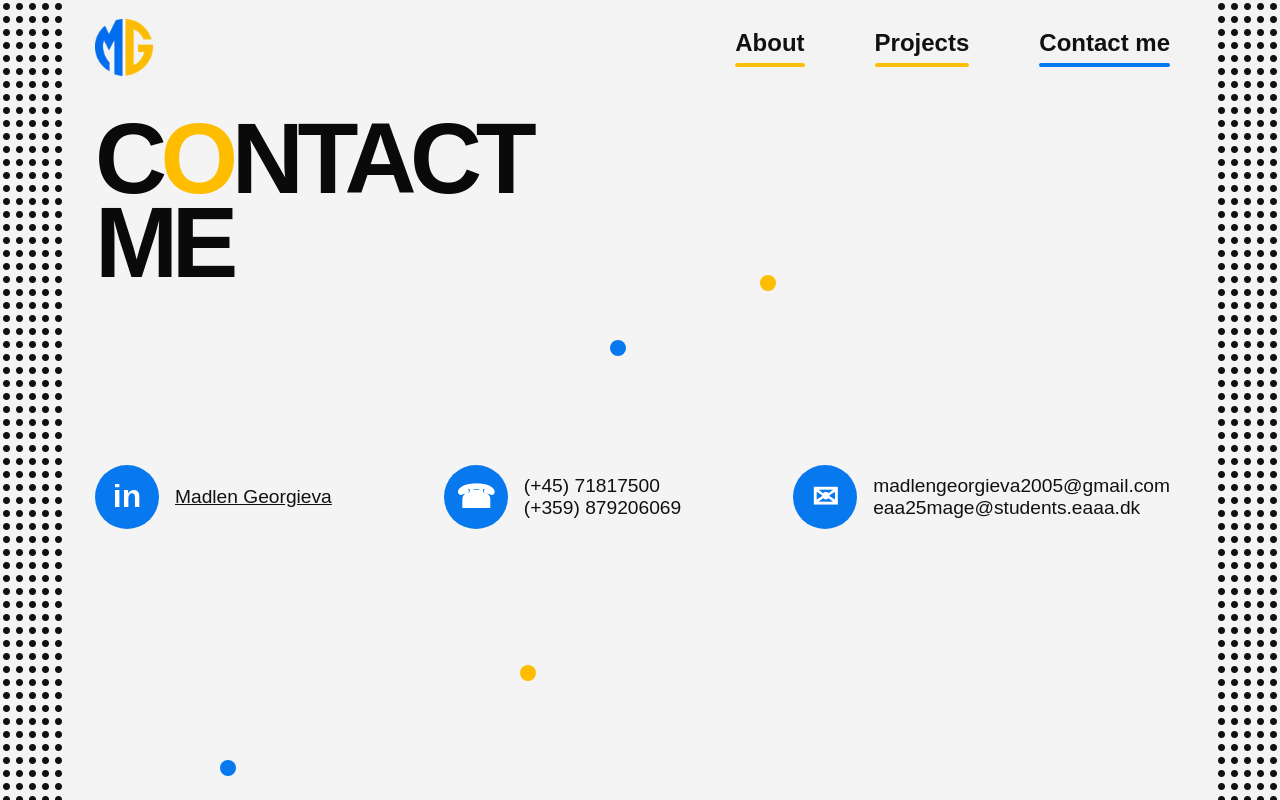
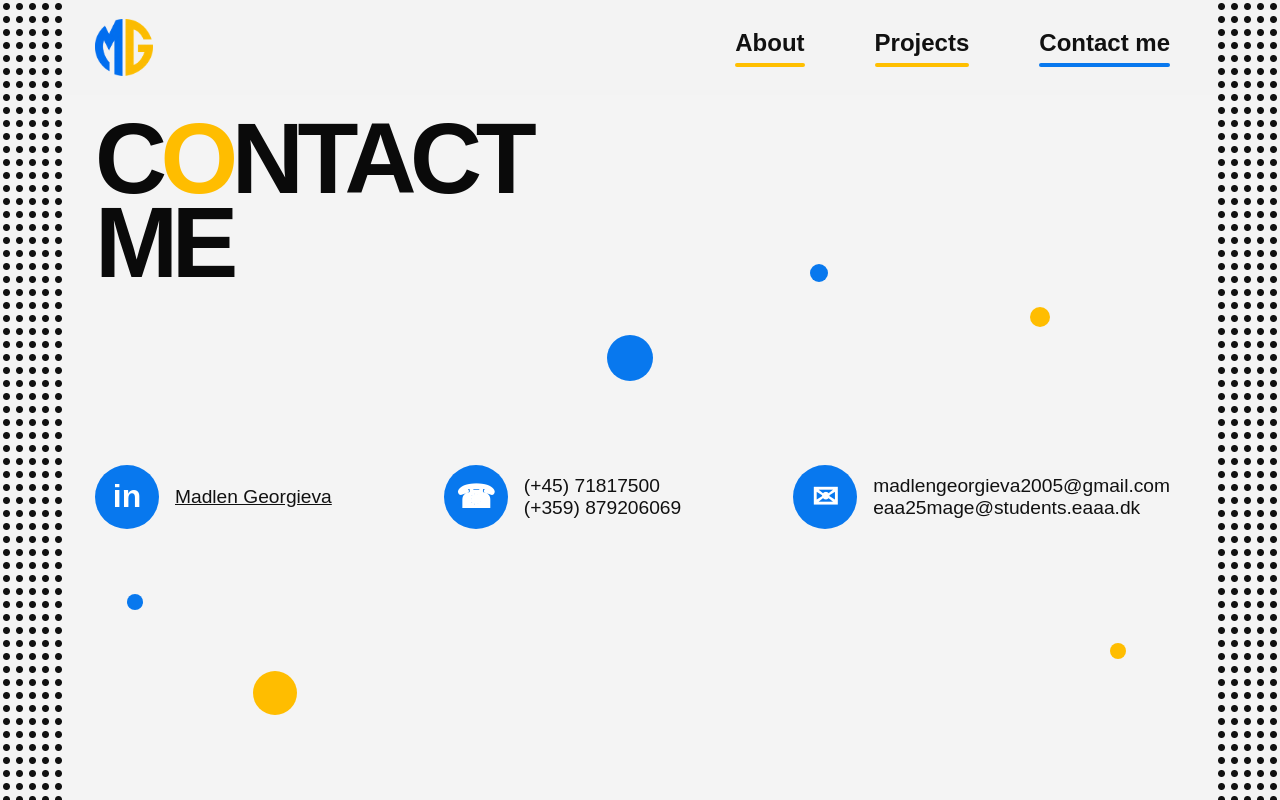
Before and after one commit to MadlenGeorgieva/Portfolio, a React (Vite) app: page /#/contact in a window 1280 px wide. Built offline with nearby package versions, Linux system fonts and the light colour scheme.

Commit message:
Balance contact accents and unify dotted frames

```diff
--- a/src/Components/ProjectDetailTemplate.module.css
+++ b/src/Components/ProjectDetailTemplate.module.css
@@ -46,3 +46,7 @@
 @media(max-width:760px){.hero{width:calc(100% - 90px);border-radius:24px}}
 
 .stackedTitle .titleWord{display:block}
+
+/* Match the shared dotted frame used by every portfolio page. */
+.dots{background-image:radial-gradient(circle,#111 3px,transparent 4px);background-size:13px 13px;background-position:center top}
+@media(max-width:760px){.dots{background-image:radial-gradient(circle,#111 2px,transparent 2.5px);background-size:10px 10px}}
--- a/src/Pages/Contact.jsx
+++ b/src/Pages/Contact.jsx
@@ -11,6 +11,14 @@ function Contact() {
         <a href="tel:+4571817500"><span>(+45) 71817500<br />(+359) 879206069</span><b aria-label="Phone">☎</b></a>
         <a href="mailto:madlengeorgieva2005@gmail.com"><span>madlengeorgieva2005@gmail.com<br />eaa25mage@students.eaaa.dk</span><b aria-label="Email">✉</b></a>
       </section>
+      <div className={styles.decorCircles} aria-hidden="true">
+        <i className={`${styles.decorCircle} ${styles.largeBlue}`} />
+        <i className={`${styles.decorCircle} ${styles.largeYellow}`} />
+        <i className={`${styles.decorCircle} ${styles.smallBlueOne}`} />
+        <i className={`${styles.decorCircle} ${styles.smallBlueTwo}`} />
+        <i className={`${styles.decorCircle} ${styles.smallYellowOne}`} />
+        <i className={`${styles.decorCircle} ${styles.smallYellowTwo}`} />
+      </div>
       <div className={`${styles.dots} ${styles.dotsLeft}`} aria-hidden="true" />
       <div className={`${styles.dots} ${styles.dotsRight}`} aria-hidden="true" />
     </main>
--- a/src/Pages/Contact.module.css
+++ b/src/Pages/Contact.module.css
@@ -23,3 +23,15 @@
 .main{min-height:calc(100vh - 95px)}@media(min-width:1101px){.details{margin-top:180px}}
 
 .dots{position:fixed;top:0;bottom:0}
+
+/* Decorative contact-page circles, kept clear of the information row. */
+.main::before,.main::after{display:none}
+.main>h1,.details{position:relative;z-index:2}
+.decorCircles{position:absolute;z-index:1;inset:0;pointer-events:none}
+.decorCircle{position:absolute;display:block;border-radius:50%}
+.largeBlue{width:46px;height:46px;top:34%;left:48%;background:#0878ee}
+.largeYellow{width:44px;height:44px;left:20%;bottom:12%;background:#ffbd00}
+.smallBlueOne{width:18px;height:18px;top:24%;left:64%;background:#0878ee}
+.smallBlueTwo{width:16px;height:16px;left:10%;bottom:27%;background:#0878ee}
+.smallYellowOne{width:20px;height:20px;top:30%;right:17%;background:#ffbd00}
+.smallYellowTwo{width:16px;height:16px;right:11%;bottom:20%;background:#ffbd00}
--- a/src/Pages/Home.module.css
+++ b/src/Pages/Home.module.css
@@ -135,8 +135,8 @@
   top: 0;
   bottom: 0;
   width: 65px;
-  background-image: radial-gradient(circle, #111 4px, transparent 4.5px);
-  background-size: 13px 18px;
+  background-image: radial-gradient(circle, #111 3px, transparent 4px);
+  background-size: 13px 13px;
   background-position: center top;
   pointer-events: none;
 }
@@ -599,7 +599,11 @@ the reference.
     display: none;
   }
 
-  .frameDots { width: 30px; background-size: 10px 14px; }
+  .frameDots {
+    width: 30px;
+    background-image: radial-gradient(circle, #111 2px, transparent 2.5px);
+    background-size: 10px 10px;
+  }
   .heroRight { margin-right: 30px; }
 }
 
```
